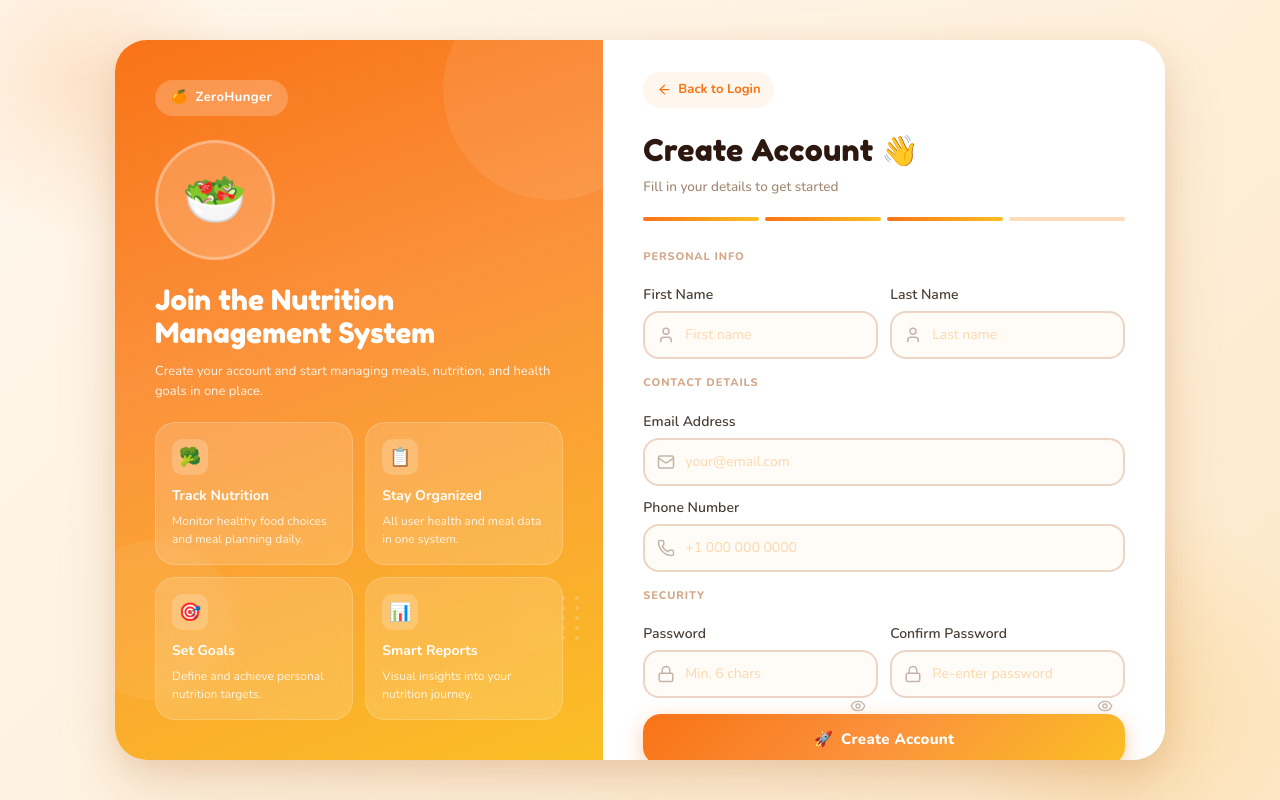
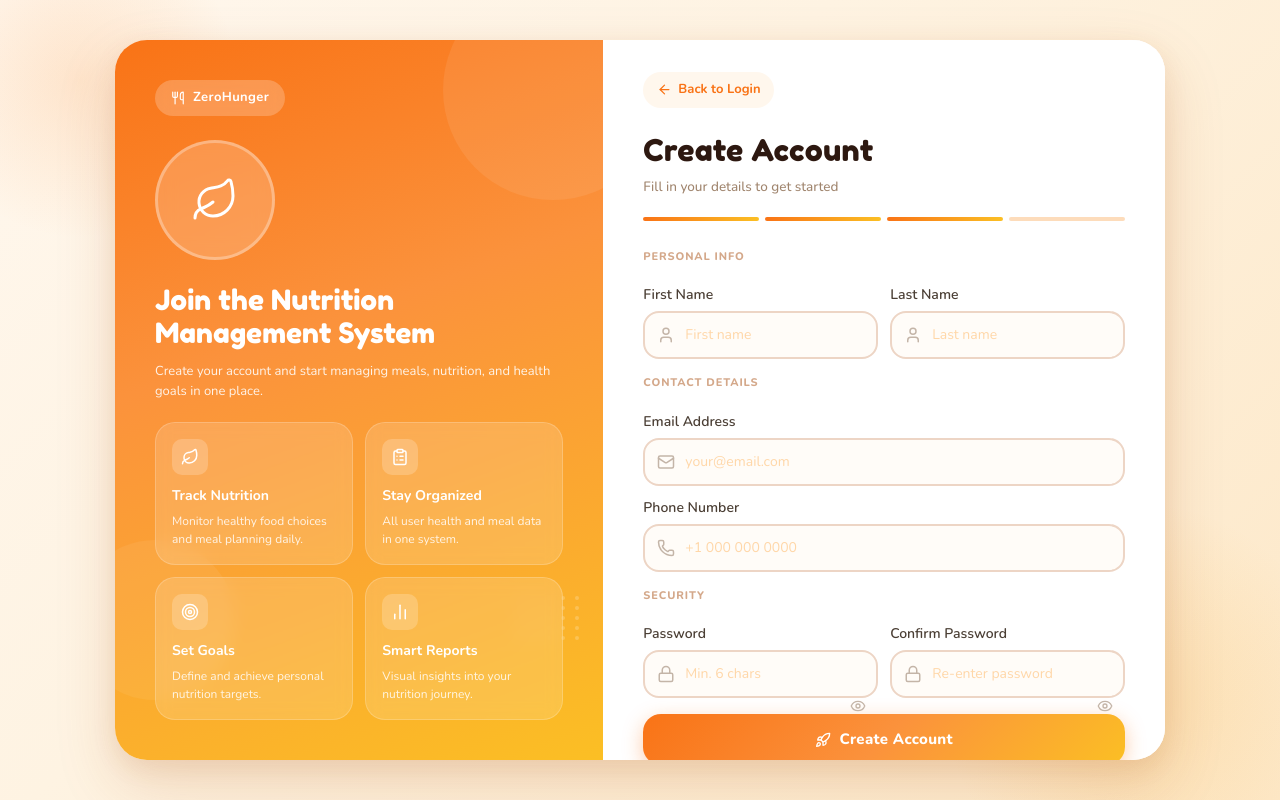
Before and after one commit to prasad-xma/ZeroHunger, a React (Vite) app in the folder client/: page / in a window 1280 px wide. Built offline with nearby package versions, Linux system fonts and the light colour scheme; no server answers.

Commit message:
update: enhance registration page icons and improve UI elements

```diff
--- a/client/src/features/auth/Register.jsx
+++ b/client/src/features/auth/Register.jsx
@@ -1,5 +1,5 @@
 import { useState } from 'react';
-import { Eye, EyeOff, Mail, Lock, User, Phone, ArrowLeft, Utensils, Apple, Salad, ChefHat } from 'lucide-react';
+import { Eye, EyeOff, Mail, Lock, User, Phone, ArrowLeft, Utensils, ClipboardList, Target, BarChart2, Leaf, Rocket, AlertTriangle, CheckCircle } from 'lucide-react';
 import { register as registerService } from '../../services/authService';
 
 const FloatingIcon = ({ icon: Icon, style }) => (
@@ -481,12 +481,14 @@ const RegisterPage = ({ onSwitchToLogin }) => {
           <div className="left-panel">
             <div style={{ position: 'relative', zIndex: 1 }}>
               <div className="brand-badge">
-                <span>🍊</span>
+                <Utensils size={14} />
                 <span>ZeroHunger</span>
               </div>
 
               <div className="hero-emoji-ring" style={{ marginTop: '1.5rem' }}>
-                <div className="emoji-ring">🥗</div>
+                <div className="emoji-ring">
+                  <Leaf size={48} color="white" strokeWidth={1.5} />
+                </div>
               </div>
 
               <h1 style={{ fontFamily: "'Fredoka One', cursive", fontSize: 28, margin: '0 0 10px', lineHeight: 1.2 }}>
@@ -505,22 +507,22 @@ const RegisterPage = ({ onSwitchToLogin }) => {
             <div style={{ position: 'relative', zIndex: 1 }}>
               <div className="feature-grid">
                 <div className="feature-card">
-                  <div className="feature-icon">🥦</div>
+                  <div className="feature-icon"><Leaf size={18} color="white" /></div>
                   <h3>Track Nutrition</h3>
                   <p>Monitor healthy food choices and meal planning daily.</p>
                 </div>
                 <div className="feature-card">
-                  <div className="feature-icon">📋</div>
+                  <div className="feature-icon"><ClipboardList size={18} color="white" /></div>
                   <h3>Stay Organized</h3>
                   <p>All user health and meal data in one system.</p>
                 </div>
                 <div className="feature-card">
-                  <div className="feature-icon">🎯</div>
+                  <div className="feature-icon"><Target size={18} color="white" /></div>
                   <h3>Set Goals</h3>
                   <p>Define and achieve personal nutrition targets.</p>
                 </div>
                 <div className="feature-card">
-                  <div className="feature-icon">📊</div>
+                  <div className="feature-icon"><BarChart2 size={18} color="white" /></div>
                   <h3>Smart Reports</h3>
                   <p>Visual insights into your nutrition journey.</p>
                 </div>
@@ -535,7 +537,7 @@ const RegisterPage = ({ onSwitchToLogin }) => {
               Back to Login
             </button>
 
-            <h2 className="page-title">Create Account 👋</h2>
+            <h2 className="page-title">Create Account</h2>
             <p className="page-subtitle">Fill in your details to get started</p>
 
             <div className="step-indicator">
@@ -625,14 +627,14 @@ const RegisterPage = ({ onSwitchToLogin }) => {
 
               {error && (
                 <div className="alert-error">
-                  <span>⚠️</span>
+                  <AlertTriangle size={15} style={{ flexShrink: 0 }} />
                   <span>{error}</span>
                 </div>
               )}
 
               {success && (
                 <div className="alert-success">
-                  <span>✅</span>
+                  <CheckCircle size={15} style={{ flexShrink: 0 }} />
                   <span>{success}</span>
                 </div>
               )}
@@ -641,7 +643,7 @@ const RegisterPage = ({ onSwitchToLogin }) => {
                 {isLoading ? (
                   <><span className="spinner" /> Creating Account...</>
                 ) : (
-                  <><span>🚀</span> Create Account</>
+                  <><Rocket size={16} /> Create Account</>
                 )}
               </button>
             </form>
```
